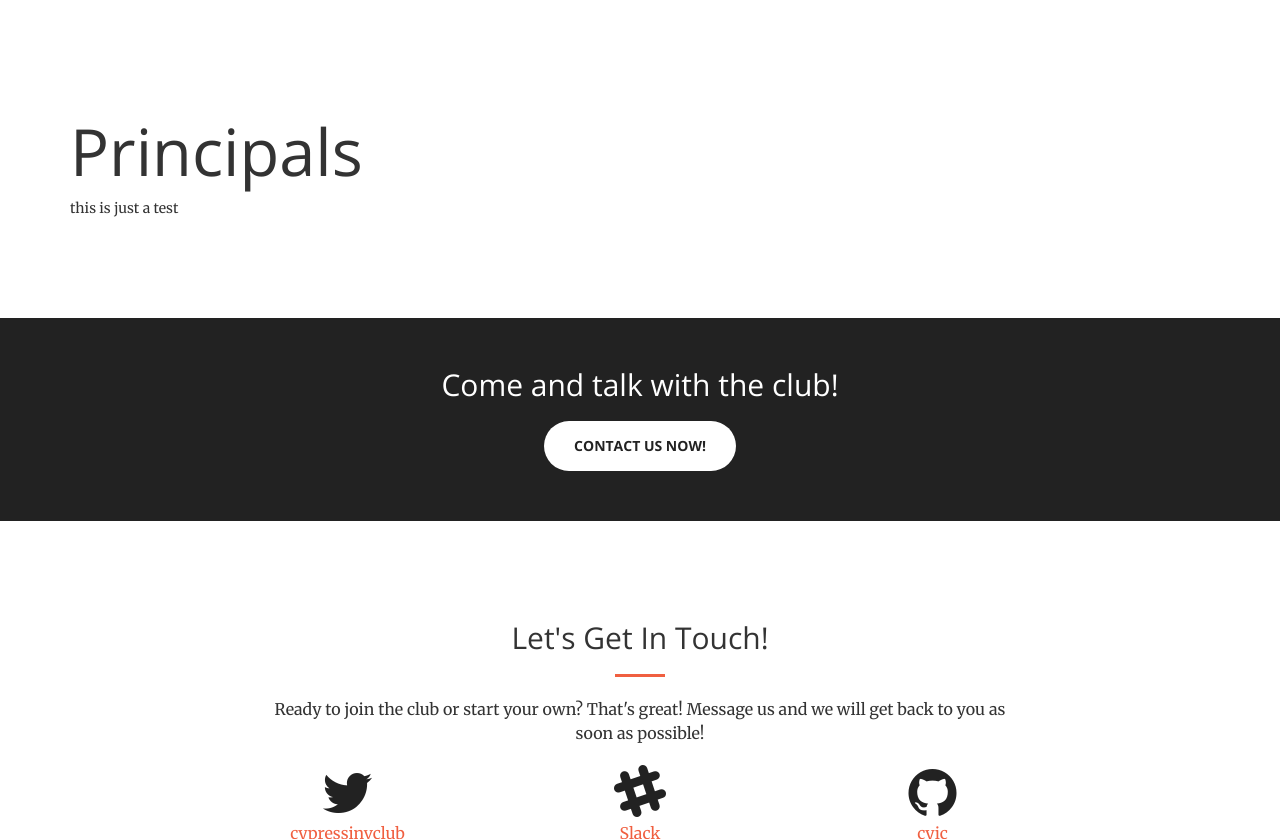
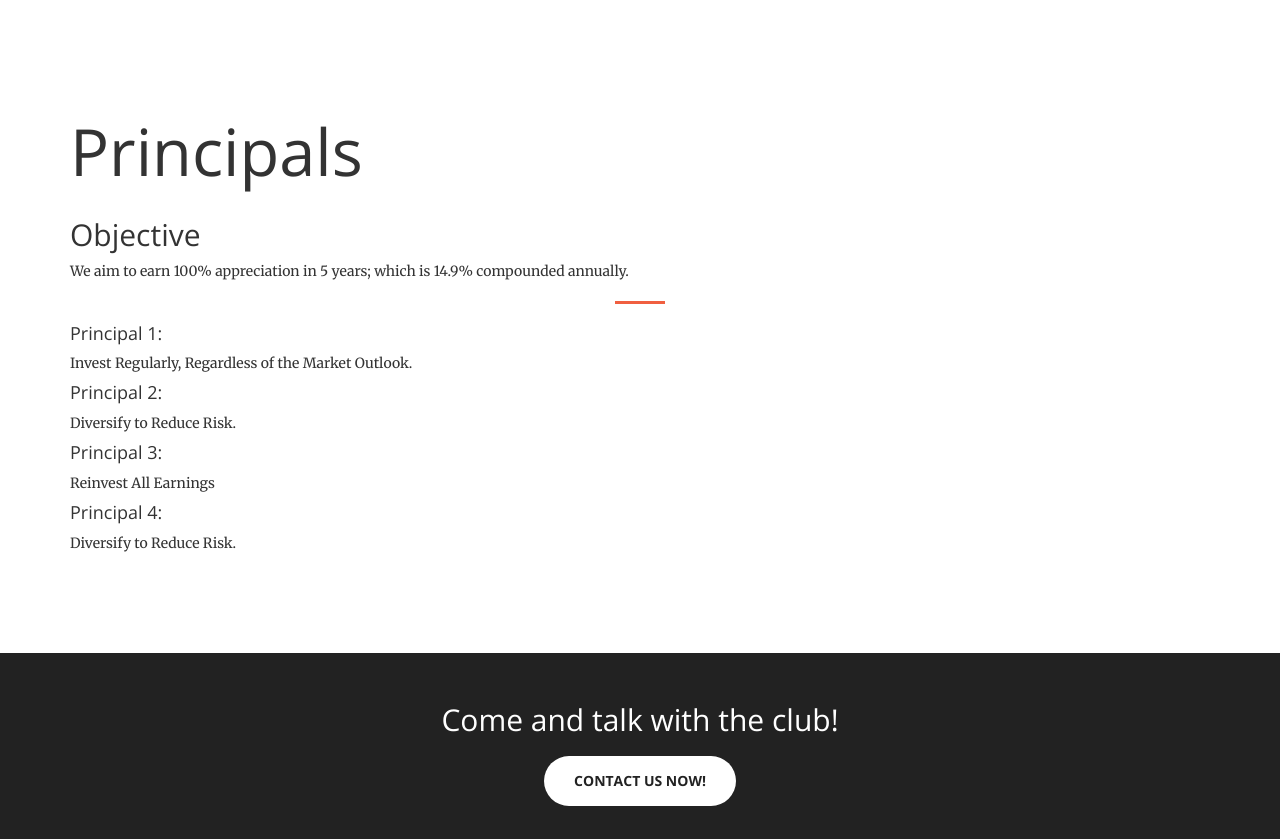
Before and after one commit to CyIC/cyic_web, a Jekyll site: the page built from principals.html, in a window 1280 px wide and 900 px high, scrolled down 843 px, cut to the strip 61-900 px from the top of the window. Built offline with Jekyll 4.4.1, drawn with Linux system fonts in a browser that asks for light colours.

Commit message:
Update principals

```diff
--- a/principals.html
+++ b/principals.html
@@ -2,4 +2,19 @@
 layout: article
 title: Principals
 ---
-this is just a test
+
+<div id="objective">
+<h2>Objective</h2>
+We aim to earn 100% appreciation in 5 years; which is 14.9% compounded annually.
+</div>
+<hr>
+<div id="principals">
+    <h4>Principal 1:</h4>
+    Invest Regularly, Regardless of the Market Outlook.
+    <h4>Principal 2:</h4>
+    Diversify to Reduce Risk.
+    <h4>Principal 3:</h4>
+    Reinvest All Earnings
+    <h4>Principal 4:</h4>
+    Diversify to Reduce Risk.
+</div>
```
